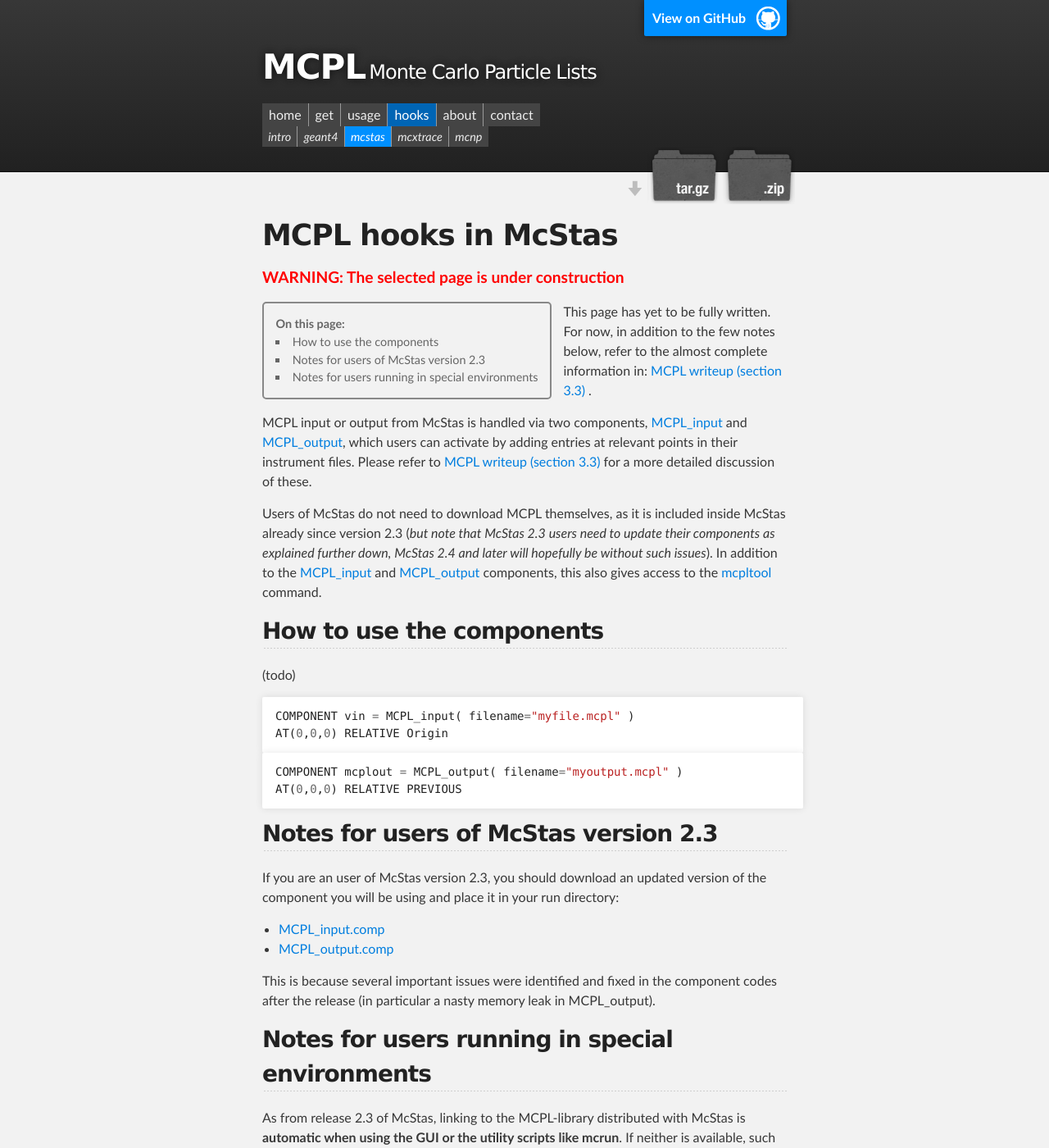
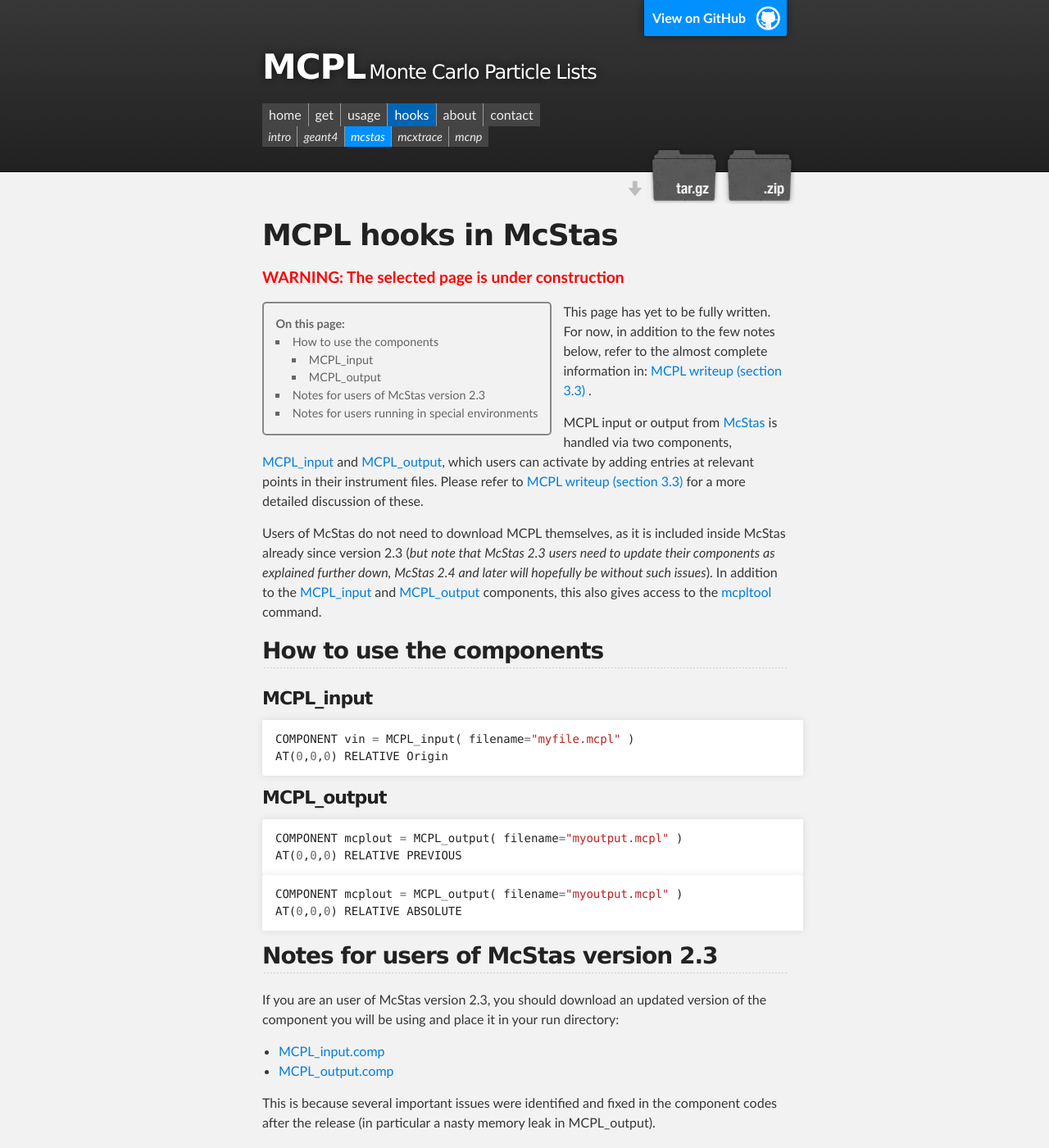
Before and after one commit to mctools/mcpl, a Jekyll site: the page built from hooks_mcstas.md, in a window 1280 px wide and 1400 px high. Shown: the whole window at 82% size. Built offline with Jekyll 4.4.1, drawn with Linux system fonts in a browser that asks for light colours.

Commit message:
Update hooks_mcstas.md

````diff
--- a/hooks_mcstas.md
+++ b/hooks_mcstas.md
@@ -11,7 +11,7 @@ This page has yet to be fully written. For now, in addition to the few notes
 below, refer to the almost complete information in: {% include linkpaper.html
 subsection=3.3 %}.
 
-MCPL input or output from McStas is handled via two components, [MCPL_input](http://mcstas.org/download/components/misc/MCPL_input.html) and [MCPL_output](http://mcstas.org/download/components/misc/MCPL_output.html), which users can activate by adding entries at relevant points in their instrument files. Please refer to {% include linkpaper.html
+MCPL input or output from [McStas](http://mcstas.org) is handled via two components, [MCPL_input](http://mcstas.org/download/components/misc/MCPL_input.html) and [MCPL_output](http://mcstas.org/download/components/misc/MCPL_output.html), which users can activate by adding entries at relevant points in their instrument files. Please refer to {% include linkpaper.html
 subsection=3.3 %} for a more detailed discussion of these.
 
 Users of McStas do not need to download MCPL themselves, as it is included
@@ -21,16 +21,23 @@ inside McStas already since version 2.3 (_but note that McStas 2.3 users need to
 
 ## How to use the components
 
-(todo)
+### MCPL_input
 
 ```c
 COMPONENT vin = MCPL_input( filename="myfile.mcpl" )
 AT(0,0,0) RELATIVE Origin
 ```
 
+### MCPL_output
+
 ```c
 COMPONENT mcplout = MCPL_output( filename="myoutput.mcpl" )
 AT(0,0,0) RELATIVE PREVIOUS
+```
+
+```c
+COMPONENT mcplout = MCPL_output( filename="myoutput.mcpl" )
+AT(0,0,0) RELATIVE ABSOLUTE
 ```
 
 ## Notes for users of McStas version 2.3
````
